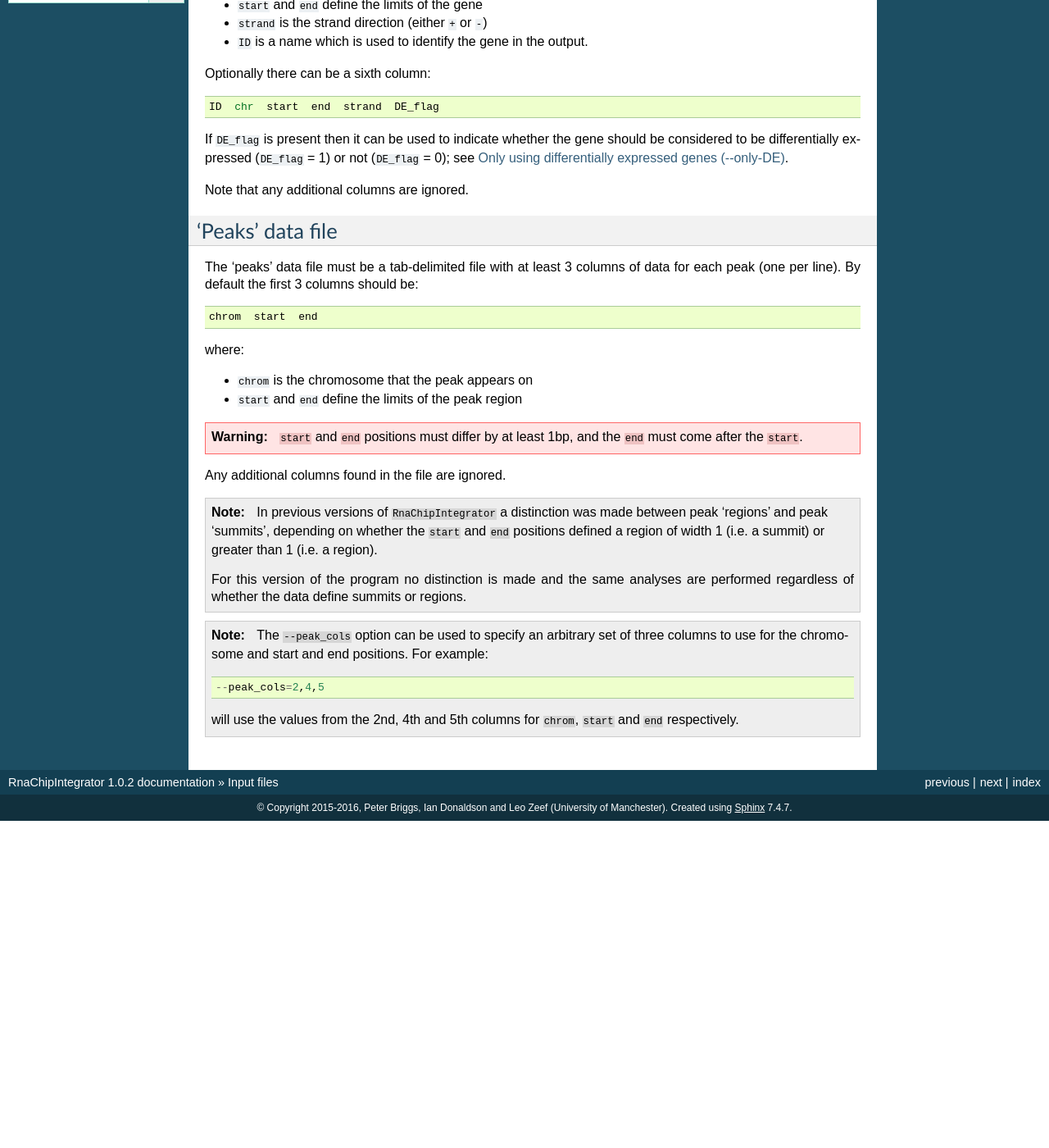
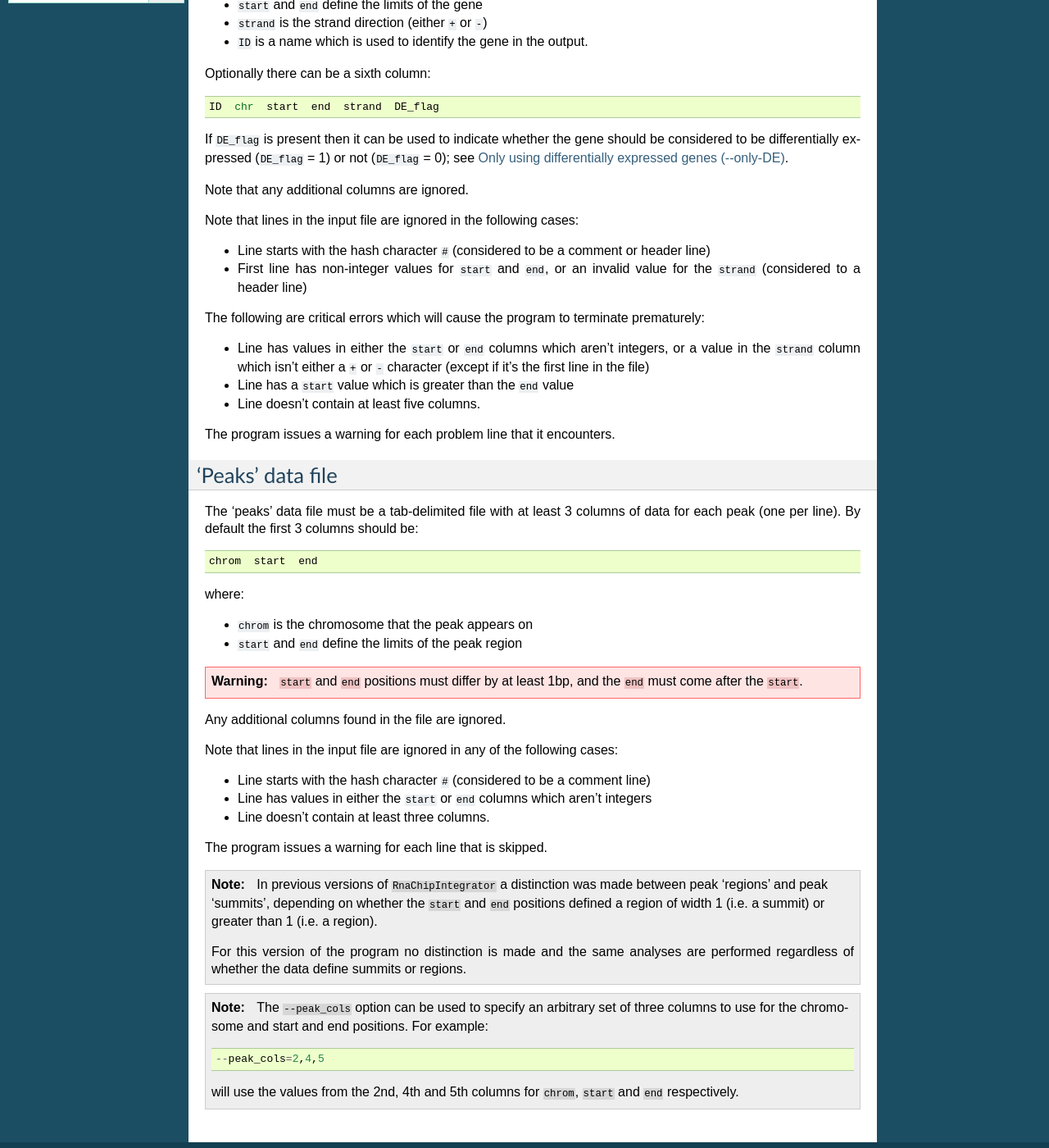
Before and after one commit to fls-bioinformatics-core/RnaChipIntegrator, a Sphinx documentation site: the page built from docs/inputs.rst, in a window 1280 px wide and 1400 px high, scrolled down 353 px. Shown: the whole window at 82% size. Built offline with Sphinx 7.4.7, drawn with Linux system fonts in a browser that asks for light colours; before the commit the page ends 1354 px from its top, so only the background shows below that.

Commit message:
Update documentation about ignored lines in input files.

```diff
--- a/docs/inputs.rst
+++ b/docs/inputs.rst
@@ -35,6 +35,29 @@ see :ref:`using_differential_expression_data`.
 
 Note that any additional columns are ignored.
 
+Note that lines in the input file are ignored in the following
+cases:
+
+* Line starts with the hash character ``#`` (considered to be
+  a comment or header line)
+* First line has non-integer values for ``start`` and
+  ``end``, or an invalid value for the ``strand`` (considered
+  to a header line)
+
+The following are critical errors which will cause the program
+to terminate prematurely:
+
+* Line has values in either the ``start`` or ``end`` columns
+  which aren't integers, or a value in the ``strand`` column
+  which isn't either a ``+`` or ``-`` character (except if
+  it's the first line in the file)
+* Line has a ``start`` value which is greater than the ``end``
+  value
+* Line doesn't contain at least five columns.
+
+The program issues a warning for each problem line that it
+encounters.
+
 'Peaks' data file
 -----------------
 
@@ -55,6 +78,17 @@ where:
    and the ``end`` must come after the ``start``.
 
 Any additional columns found in the file are ignored.
+
+Note that lines in the input file are ignored in any of the
+following cases:
+
+* Line starts with the hash character ``#`` (considered to be
+  a comment line)
+* Line has values in either the ``start`` or ``end`` columns
+  which aren't integers
+* Line doesn't contain at least three columns.
+
+The program issues a warning for each line that is skipped.
 
 .. note::
 
```
